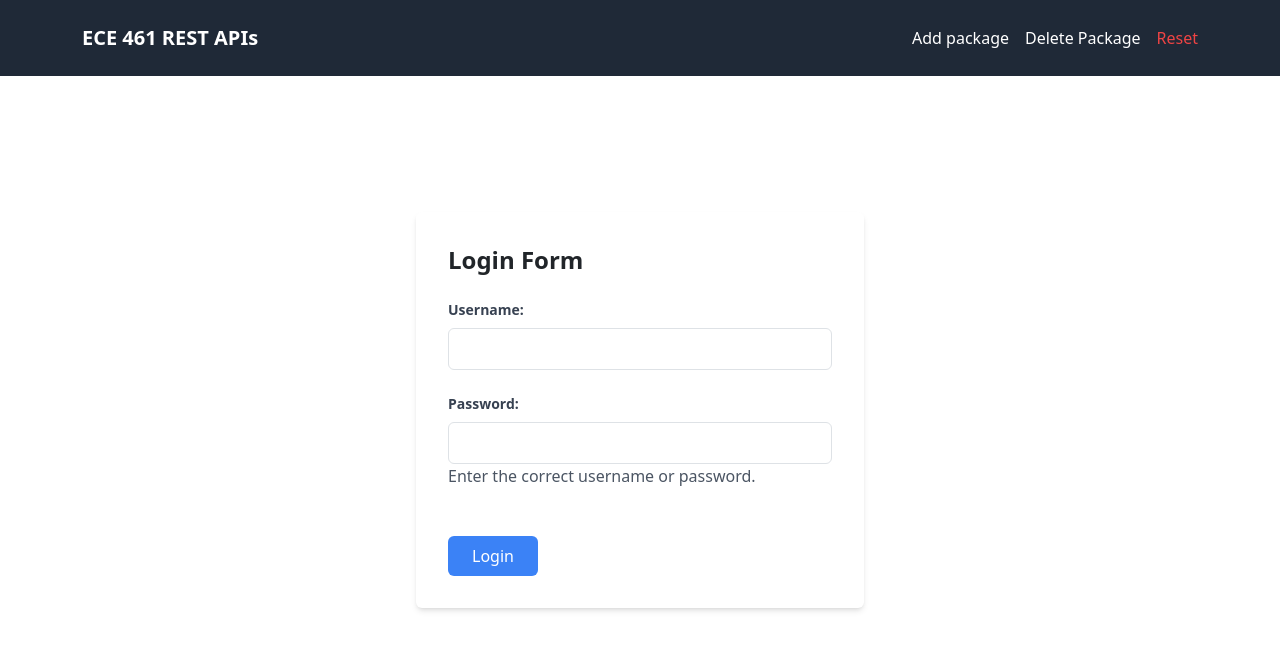
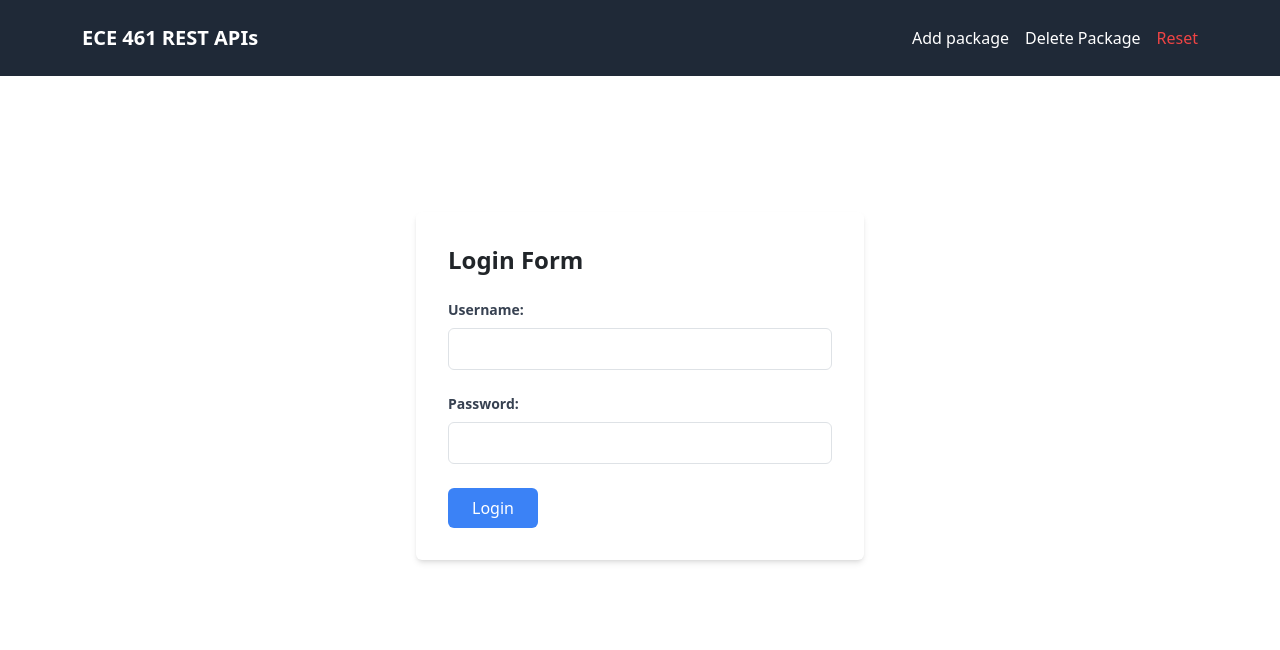
Before and after one commit to tlelievre26/group5phase2, a React (Vite) app in the folder frontend/: page / in a window 1280 px wide. Shown: the top 650 px of the page. Built offline with nearby package versions, Linux system fonts and the light colour scheme.

Commit message:
login error working

```diff
--- a/frontend/src/API/Auth.tsx
+++ b/frontend/src/API/Auth.tsx
@@ -20,6 +20,6 @@ export const Auth = async (name: string, password: string) => {
     } catch (error) {
       // Log the error and return null or propagate the error further
       console.error('Error in API call:', error);
-      return null;
+      throw error;
     }
   };
--- a/frontend/src/API/PkgSearch.tsx
+++ b/frontend/src/API/PkgSearch.tsx
@@ -5,9 +5,9 @@ import { useAuth } from "../components/AuthContext";
 
 export const handleApiRequest = async (searchTerm: string, TOKEN: string) => {
     try {
-        // const { authResult } = useAuth();
-        // const TOKEN = authResult?.token;
-        const TOKEN = 'Bearer eyJhbGciOiJIUzI1NiIsInR5cCI6IkpXVCJ9.eyJzdWIiOjE0OSwicm9sZXMiOlsic2VhcmNoIl0sImlhdCI6MTcwMTk4MTUxMywiZXhwIjoxNzAyMDE3NTEzfQ.QHmqwYTnJ7sWg8Z3MOeZjMwa0NIXoAugxXDr_UmhbSA';
+        //const { authResult } = useAuth();
+        //const TOKEN = authResult?.token;
+        //const TOKEN = 'Bearer eyJhbGciOiJIUzI1NiIsInR5cCI6IkpXVCJ9.eyJzdWIiOjE0OSwicm9sZXMiOlsic2VhcmNoIl0sImlhdCI6MTcwMTk4MTUxMywiZXhwIjoxNzAyMDE3NTEzfQ.QHmqwYTnJ7sWg8Z3MOeZjMwa0NIXoAugxXDr_UmhbSA';
 
         let responseData
         if (searchTerm[0] == '/') {
--- a/frontend/src/components/LoginForm.tsx
+++ b/frontend/src/components/LoginForm.tsx
@@ -65,17 +65,17 @@ const LoginForm: React.FC = () => {
                         onChange={(e) => setPassword(e.target.value)}
                         required
                     />
-
-                        <div role="alert" className="text-gray-600 mb-4">
-                           Enter the correct username or password.
-                        </div>
-
+                     {login_error && (
+                                <div role="alert" className="text-red-600 mb-4">
+                                    {login_error}
+                                </div>
+                            )}
                         <button
                             type="submit"
                             className="bg-blue-500 text-white py-2 px-4 rounded hover:bg-blue-700 mt-4"
                             disabled={isSubmitting}
                         >
-                        {isSubmitting ? 'Logging in...' : login_error ? 'Failed' : 'Login'}
+                        {isSubmitting ? 'Logging in...' : 'Login'}
                         </button>
                 </form>
             </div>
--- a/frontend/src/components/ResetForm.tsx
+++ b/frontend/src/components/ResetForm.tsx
@@ -2,8 +2,11 @@ import React, { useState } from 'react';
 import { ResetPkg } from '../API/Reset';
 import { useAuth } from './AuthContext';
 
+interface ResetFormProps {
+    onClose: () => void;
+  }
 
-const ResetForm: React.FC = () => {
+const ResetForm: React.FC<ResetFormProps> = ({ onClose })=> {
   const [isConfirmationOpen, setConfirmationOpen] = useState(false);
   const [packageId, setPackageId] = useState('');
   const [errorMessage, setErrorMessage] = useState('');
@@ -21,6 +24,7 @@ const ResetForm: React.FC = () => {
   const handleCloseConfirmation = () => {
     // Close the confirmation pop-up
     setConfirmationOpen(false);
+    onClose();
   };
 
   const handleConfirmReset = async () => {
@@ -46,6 +50,7 @@ const ResetForm: React.FC = () => {
   const handleKeyDown = (event: React.KeyboardEvent<HTMLDivElement>) => {
     if (event.key === 'Escape') {
       handleCloseConfirmation();
+      onClose();
     }
   };
 
--- a/frontend/src/components/SearchBar.tsx
+++ b/frontend/src/components/SearchBar.tsx
@@ -1,5 +1,6 @@
 import React, { ChangeEvent, useState } from 'react';
 import { FaSearch } from 'react-icons/fa';
+import "SearchBar.css";
 
 interface SearchBarProps {
   onSearch: (searchTerm: string) => void;
--- a/package.json
+++ b/package.json
@@ -15,7 +15,8 @@
         "test:frontend": "cd frontend && npm test",
         "lint": "npm run lint:backend",
         "lint:backend": "cd backend && npm run lint",
-        "lint:frontend": "cd frontend && npm run lint"
+        "lint:frontend": "cd frontend && npm run lint",
+        "compile": "npm run build && npm run start"
     },
     "workspaces": [
         "backend",
```
Also changed, not shown: frontend/src/components/NavigationBar.tsx (line endings or trailing spaces).
